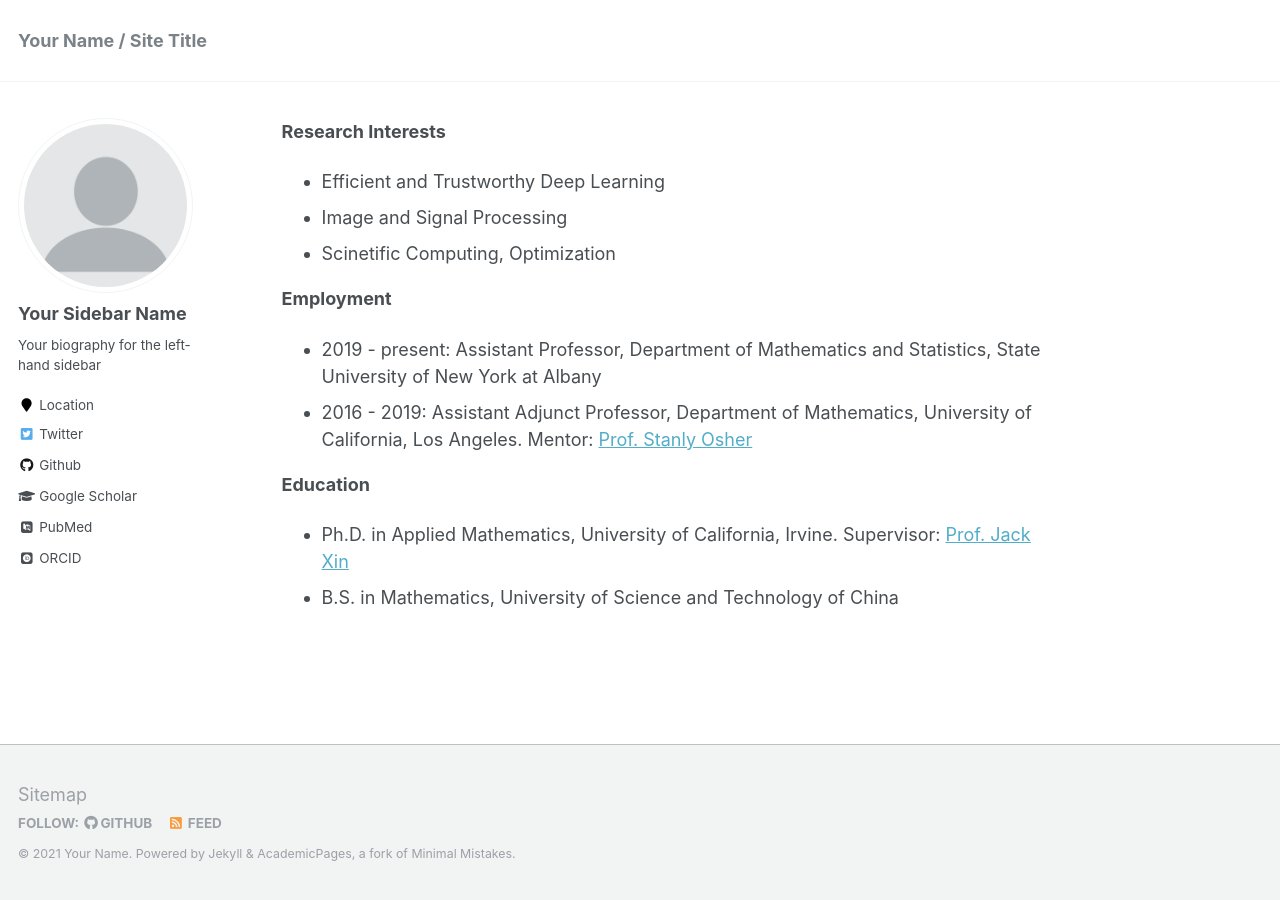
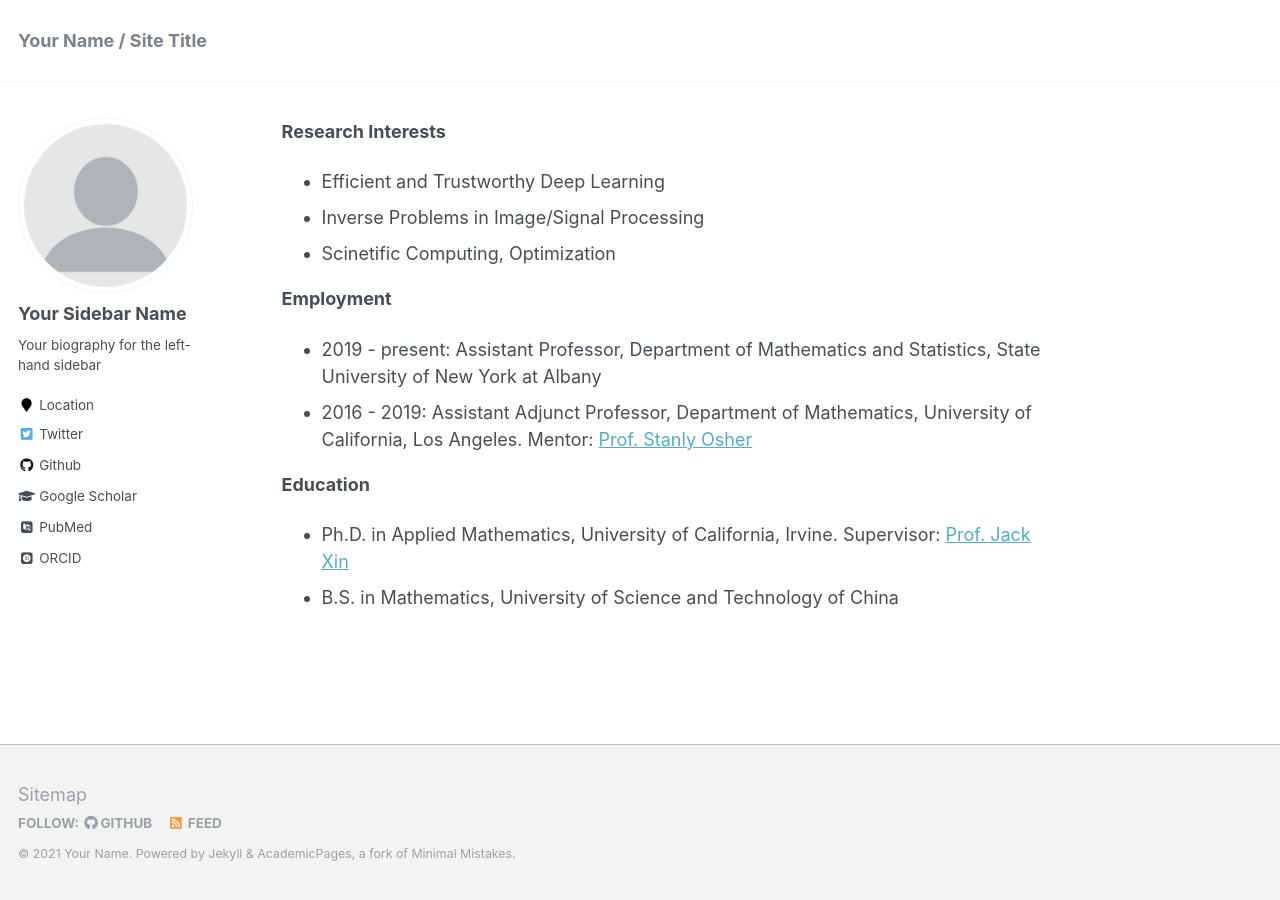
Before and after one commit to yin-penghang/yin-penghang.github.io, a Jekyll site: the page built from _pages/about.md, in a window 1280 px wide. Built offline with Jekyll 4.4.1, drawn with Linux system fonts in a browser that asks for light colours; some web fonts are replaced.

Commit message:
Update about.md

```diff
--- a/_pages/about.md
+++ b/_pages/about.md
@@ -10,7 +10,7 @@ redirect_from:
 
 **Research Interests**
  - Efficient and Trustworthy Deep Learning
- - Image and Signal Processing
+ - Inverse Problems in Image/Signal Processing
  - Scinetific Computing, Optimization
 
 
```
